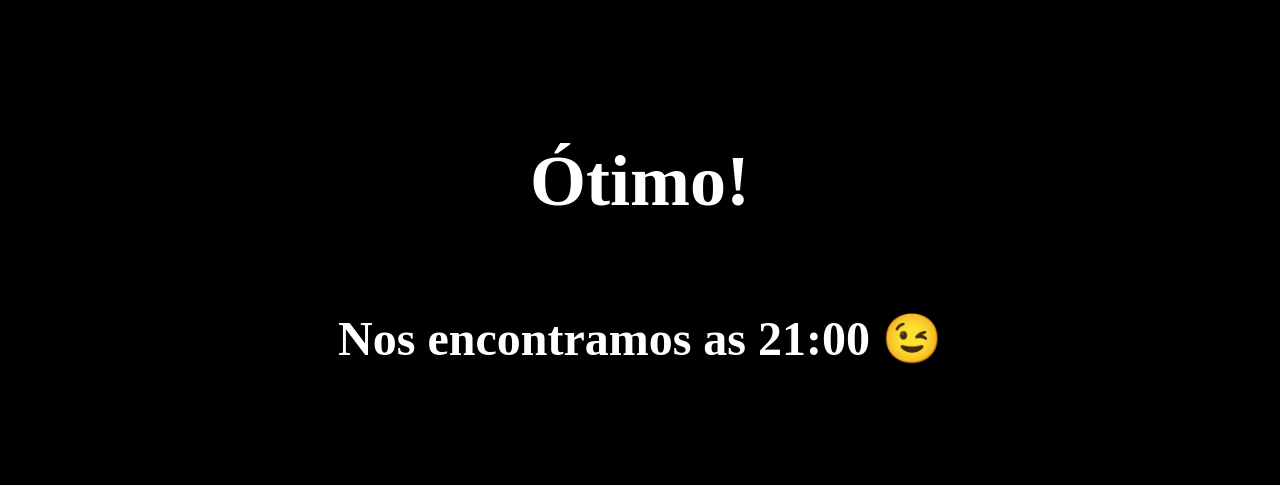
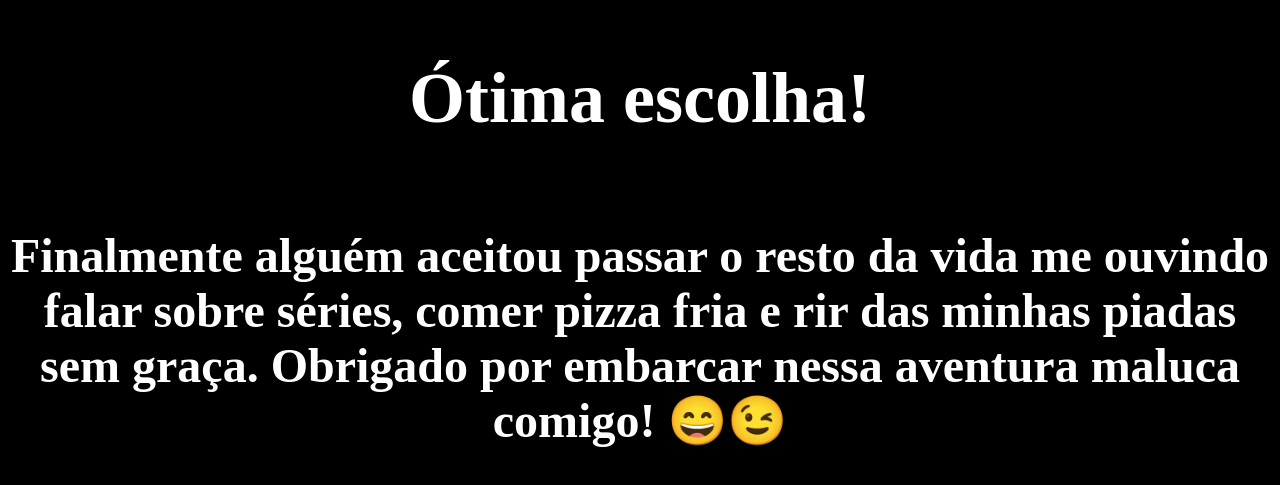
Before and after one commit to Flavio-NC/convite, a plain HTML site: page conf.html in a window 1280 px wide. Shown: the part 159-644 px from the top of the page. Drawn offline with Linux system fonts and the light colour scheme.

Commit message:
Update conf.html

```diff
--- a/conf.html
+++ b/conf.html
@@ -28,8 +28,8 @@
 </head>
 <body>
   <div class="container">
-    <h1>Ótimo!</h1>
-    <h2>Nos encontramos as 21:00 😉</h2>
+    <h1>Ótima escolha!</h1>
+    <h2>Finalmente alguém aceitou passar o resto da vida me ouvindo falar sobre séries, comer pizza fria e rir das minhas piadas sem graça. Obrigado por embarcar nessa aventura maluca comigo! 😄😉</h2>
   </div>
 </body>
 </html>
```
